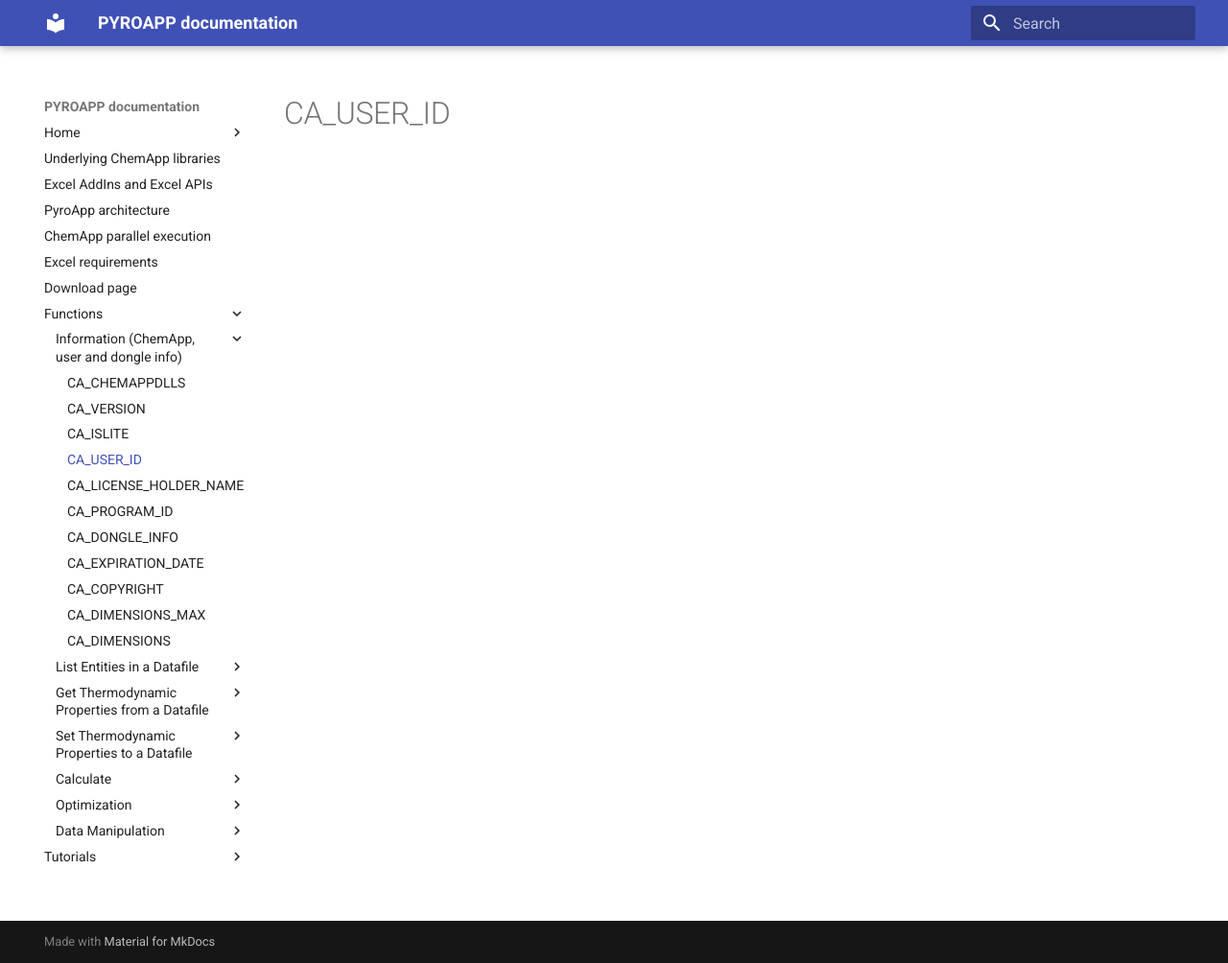
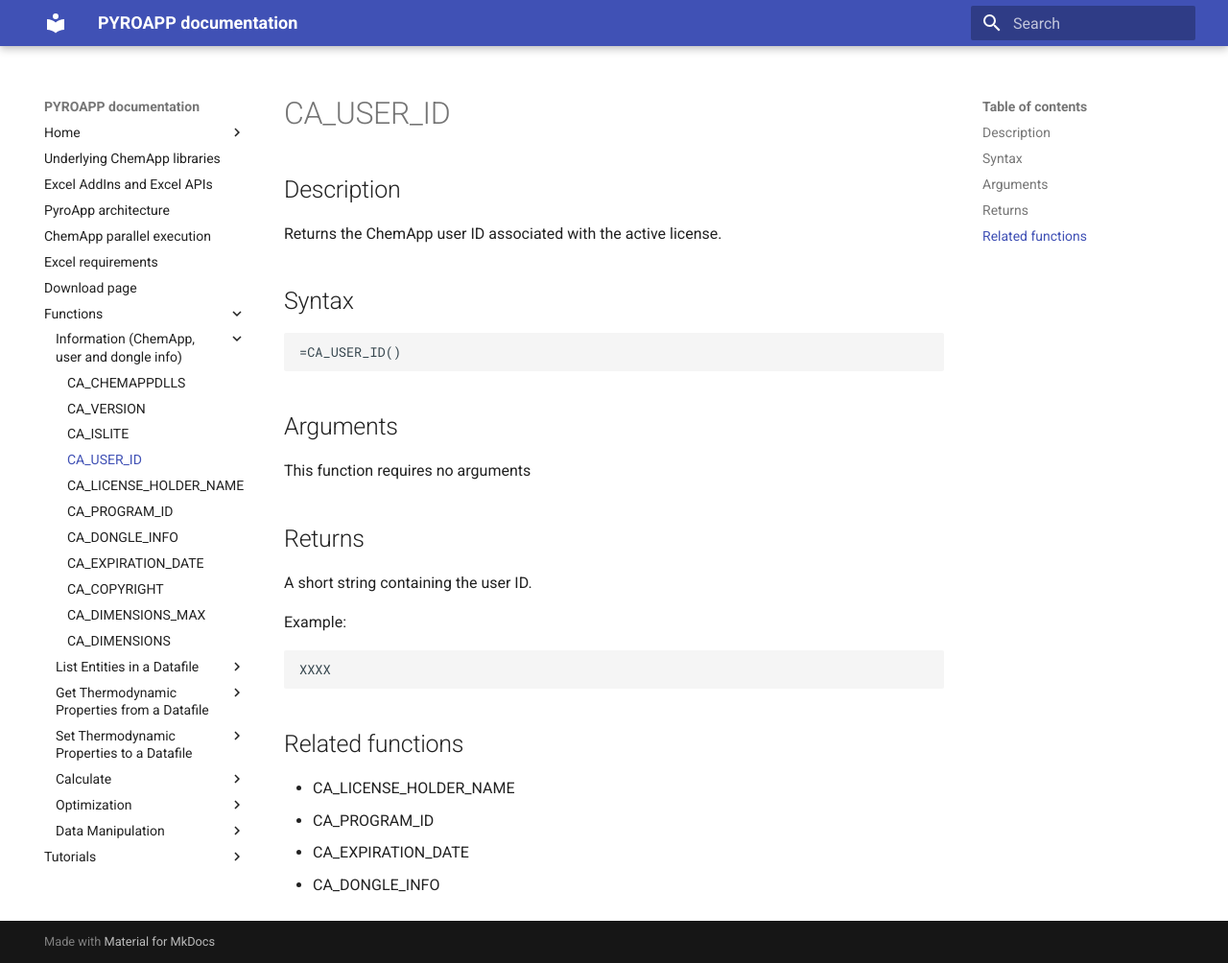
Before and after one commit to evnekdev/pyroapp-docs, an MkDocs documentation site: the page built from docs/functions/ca_user_id.md, in a window 1280 px wide and 1004 px high. Shown: the whole window at 96% size. Built offline with MkDocs 1.6.1 and Material for MkDocs 9.7.7, drawn with Linux system fonts in a browser that asks for light colours.

Commit message:
Update ca_user_id.md

````diff
--- a/docs/functions/ca_user_id.md
+++ b/docs/functions/ca_user_id.md
@@ -1 +1,32 @@
 # CA_USER_ID
+
+## Description
+
+Returns the ChemApp user ID associated with the active license.
+
+## Syntax
+
+```excel
+=CA_USER_ID()
+```
+
+## Arguments
+
+This function requires no arguments
+
+## Returns
+
+A short string containing the user ID.
+
+Example:
+
+```text
+XXXX
+```
+
+## Related functions
+
+  - CA_LICENSE_HOLDER_NAME
+  - CA_PROGRAM_ID
+  - CA_EXPIRATION_DATE
+  - CA_DONGLE_INFO
````
